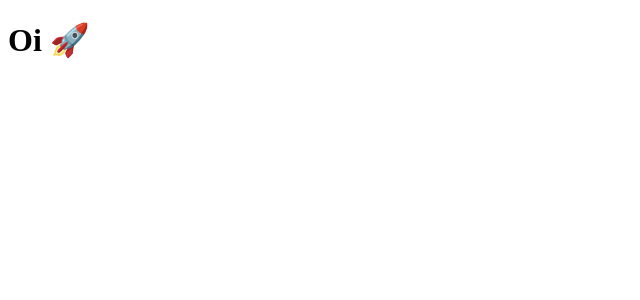
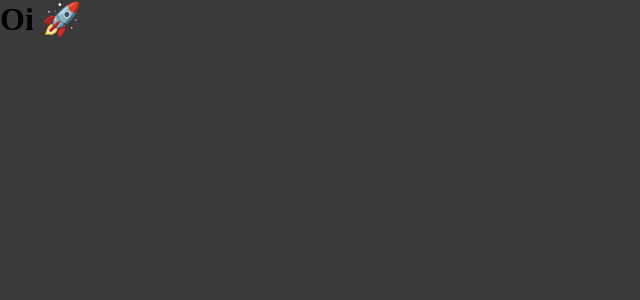
Before and after one commit to leticialealperez/live-code, a React (Vite) app: page / in a window 1280 px wide. Shown: the top 300 px of the page, without its empty margins (0-640 px from the left). Built offline with nearby package versions, Linux system fonts and the light colour scheme.

Commit message:
Stylo Global criado

```diff
--- a/package.json
+++ b/package.json
@@ -16,7 +16,8 @@
 	"dependencies": {
 		"react": "^18.2.0",
 		"react-dom": "^18.2.0",
-		"react-router-dom": "^6.23.0"
+		"react-router-dom": "^6.23.0",
+		"styled-components": "^6.1.8"
 	},
 	"devDependencies": {
 		"@types/react": "^18.2.66",
--- a/src/App.tsx
+++ b/src/App.tsx
@@ -1,9 +1,11 @@
 import { Fragment } from "react/jsx-runtime";
 import { AppRoutes } from "./config/routes/AppRoutes";
+import { GlobalStyled } from "./global/GlobalStyled";
 
 export function App() {
 	return (
 		<Fragment>
+			<GlobalStyled />
 			<AppRoutes />
 		</Fragment>
 	);
--- /dev/null
+++ b/src/global/GlobalStyled.tsx
@@ -0,0 +1,16 @@
+import { createGlobalStyle } from "styled-components";
+
+export const GlobalStyled = createGlobalStyle`
+* {
+    margin: 0;
+    padding: 0;
+    block-size: border-box;
+}
+
+body {
+    background-color: #3a3a3a;
+    width: 100vw;
+    height: 100vh;
+
+}
+`;
```
